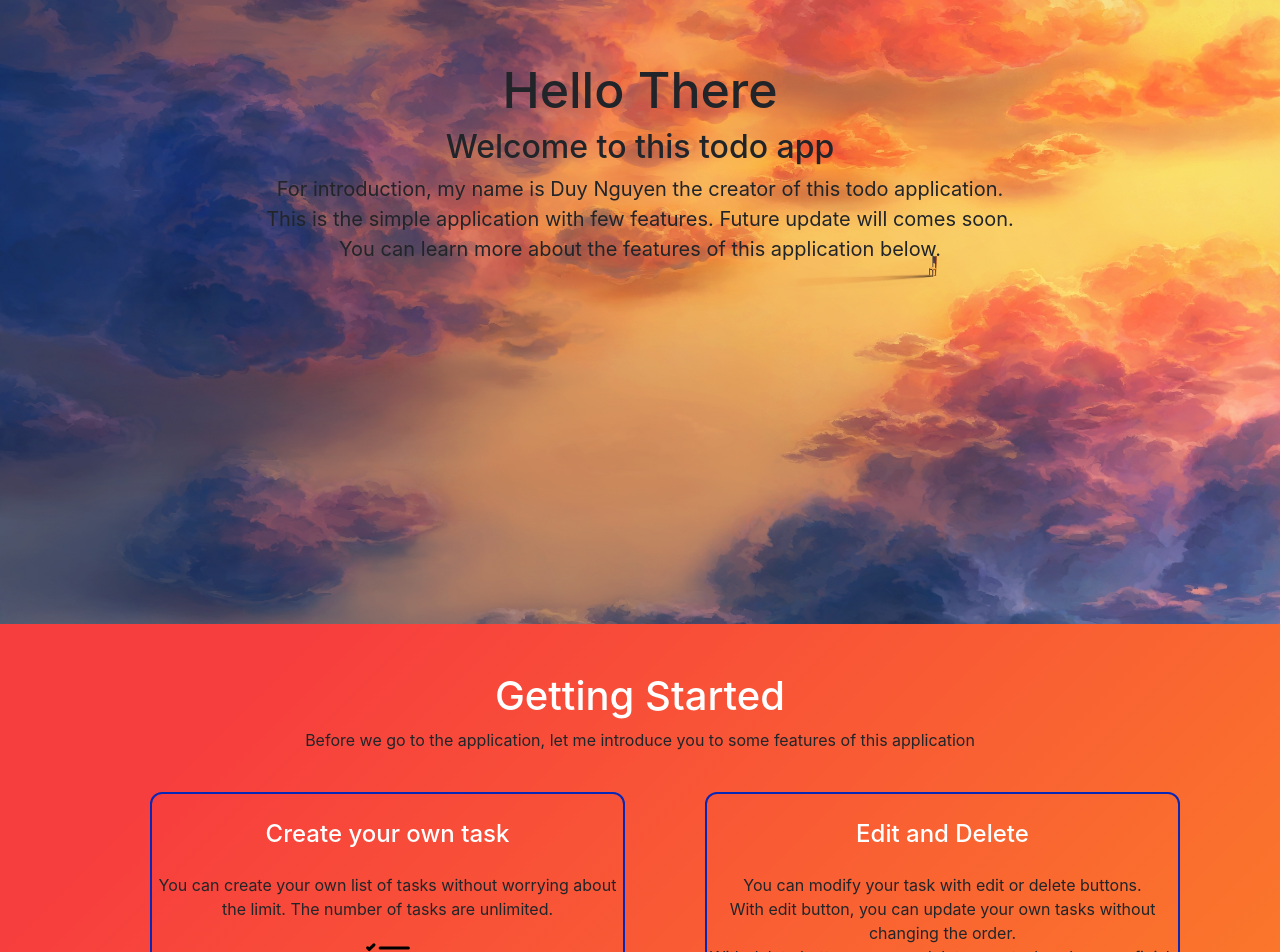
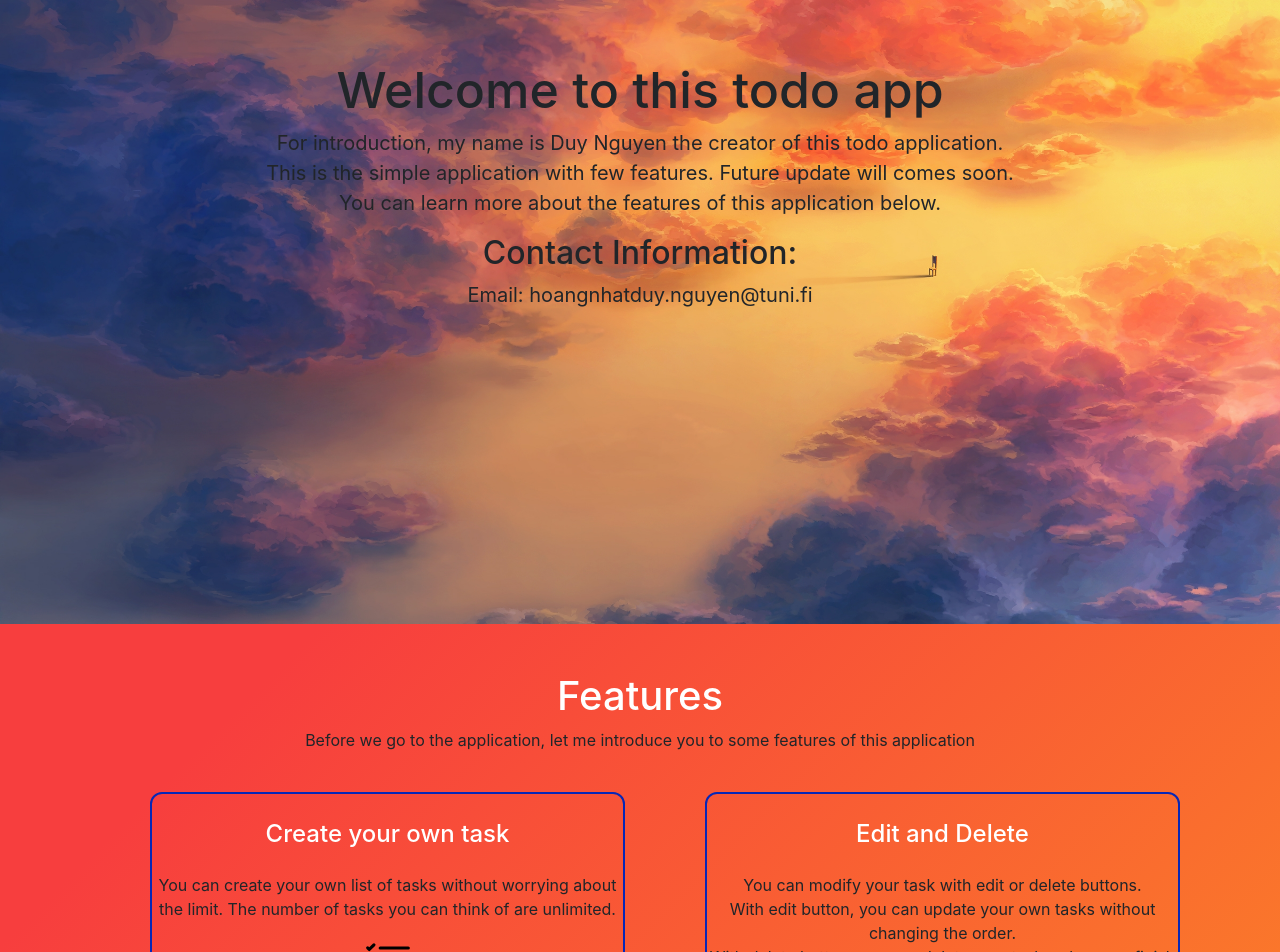
Before and after one commit to AkimuraNg/ToDoApp, a React (Create React App) app in the folder todo-app/: page / in a window 1280 px wide. Shown: the part 140-1092 px from the top of the page. Built offline with nearby package versions, Linux system fonts and the light colour scheme.

Commit message:
update stuff

```diff
--- a/todo-app/src/components/features.js
+++ b/todo-app/src/components/features.js
@@ -3,10 +3,10 @@ import '../css/feature.css'
 
 const Features = () => {
     return (
-        <main className="mt-5 features">
+        <main className="mt-5 features" id="featurepage" >
             <div className="container">
-                <section id="featurepage" className="featureviews">
-                    <h1 style={{ color: "white" }}>Getting Started</h1>
+                <section className="featureviews">
+                    <h1 style={{ color: "white" }}>Features</h1>
 
                 </section>
                 <div className="row d-flex justify-content-center mb-4">
@@ -17,7 +17,7 @@ const Features = () => {
                 <div className="row">
                     <div className="col-md-5 mb-5 featurecard">
                         <h4 className="my-4" style={{ color: "white" }}>Create your own task</h4>
-                        <p>You can create your own list of tasks without worrying about the limit. The number of tasks are unlimited.</p>
+                        <p>You can create your own list of tasks without worrying about the limit. The number of tasks you can think of are unlimited.</p>
                         <img className="featuresImage" src={require("../image/list-check.svg").default} alt="feature1" />
                     </div>
 
--- a/todo-app/src/components/form.js
+++ b/todo-app/src/components/form.js
@@ -1,5 +1,5 @@
 import React from 'react'
-
+//create form to add to do items
 function Form(props) {
     const [input, setInput] = React.useState(props.edit ? props.edit.value : '');
 
@@ -8,11 +8,11 @@ function Form(props) {
     React.useEffect(() => {
         inputRef.current.focus();
     });
-
+    // changing items
     const handleChange = e => {
         setInput(e.target.value);
     };
-
+    //submit changed items
     const handleSubmit = e => {
         e.preventDefault();
 
@@ -28,7 +28,7 @@ function Form(props) {
             {props.edit ? (
                 <>
                     <input
-                        placeholder='Update your item'
+                        placeholder='Update your task'
                         value={input}
                         onChange={handleChange}
                         name='text'
--- a/todo-app/src/components/list.js
+++ b/todo-app/src/components/list.js
@@ -2,7 +2,7 @@ import React from 'react'
 import Todo from './todo'
 import Form from './form'
 import '../css/todo.css'
-
+//Create a list to contain to do items and form
 function List() {
     const [todos, setTodos] = React.useState([]);
 
--- a/todo-app/src/components/navbar.js
+++ b/todo-app/src/components/navbar.js
@@ -1,13 +1,13 @@
 import React from 'react'
 import '../css/navbar.css'
 import { Link } from 'react-scroll'
-
+// create Navigation bar, with three items
 const Navbar = () => {
     return (
         <header>
             <nav className="navbar navbar-expand-lg navbar-dark bg-dark fixed-top">
                 <div className="container-fluid">
-                    <Link className="navbar-brand" to="intropage" style={{cursor: "pointer", color: "red"}}>HOME</Link>
+                    <Link className="navbar-brand" to="intropage" style={{ cursor: "pointer", color: "red" }}>HOME</Link>
                     <button className="navbar-toggler" type="button" data-bs-toggle="collapse"
                         data-bs-target="#navbarSupportedContent" aria-controls="navbarSupportedContent"
                         aria-expanded="false" aria-label="Toggle navigation">
@@ -16,10 +16,10 @@ const Navbar = () => {
                     <div className="collapse navbar-collapse " id="navbarSupportedContent">
                         <ul className="navbar-nav me-auto mb-2 mb-lg-0 smooth-scroll">
                             <li className="nav-item">
-                                <Link className="nav-link" to="featurepage" style={{cursor: "pointer", color:"yellow"}}>Features</Link>
+                                <Link className="nav-link" to="featurepage" style={{ cursor: "pointer", color: "yellow" }}>Features</Link>
                             </li>
                             <li className="nav-item">
-                                <Link className="nav-link" to="todopage" style={{cursor: "pointer", color:"yellow"}}>To do</Link>
+                                <Link className="nav-link" to="todopage" style={{ cursor: "pointer", color: "yellow" }}>To do</Link>
                             </li>
                             {/* <li className="nav-item">
                                 <a className="nav-link disabled">Disabled</a>
@@ -33,12 +33,13 @@ const Navbar = () => {
                 <div className="container-fluid align-items-center justify-content-center h-100">
                     <div className="row d-flex justify-content-center text-center">
                         <div className="col-md-10">
-                            <h1>Hello There</h1>
-                            <h2>Welcome to this todo app</h2>
+                            <h1>Welcome to this todo app</h1>
                             <p>For introduction, my name is Duy Nguyen the creator of this todo application.
-                                <br/>This is the simple application with few features. Future update will comes soon.
-                                <br/>You can learn more about the features of this application below.
+                                <br />This is the simple application with few features. Future update will comes soon.
+                                <br />You can learn more about the features of this application below.
                             </p>
+                            <h2>Contact Information:</h2>
+                            <p>Email: hoangnhatduy.nguyen@tuni.fi</p>
                         </div>
                     </div>
                 </div>
--- a/todo-app/src/components/todo.js
+++ b/todo-app/src/components/todo.js
@@ -8,7 +8,7 @@ const Todo = ({ todos, completeTodo, removeTodo, updateTodo }) => {
     id: null,
     value: ''
   });
-
+  // function to submit new changes in to do items
   const submitUpdate = value => {
     updateTodo(edit.id, value);
     setEdit({
@@ -16,7 +16,7 @@ const Todo = ({ todos, completeTodo, removeTodo, updateTodo }) => {
       value: ''
     });
   };
-
+  // return previous content if no changes
   if (edit.id) {
     return <Form edit={edit} onSubmit={submitUpdate} />;
   }
```
